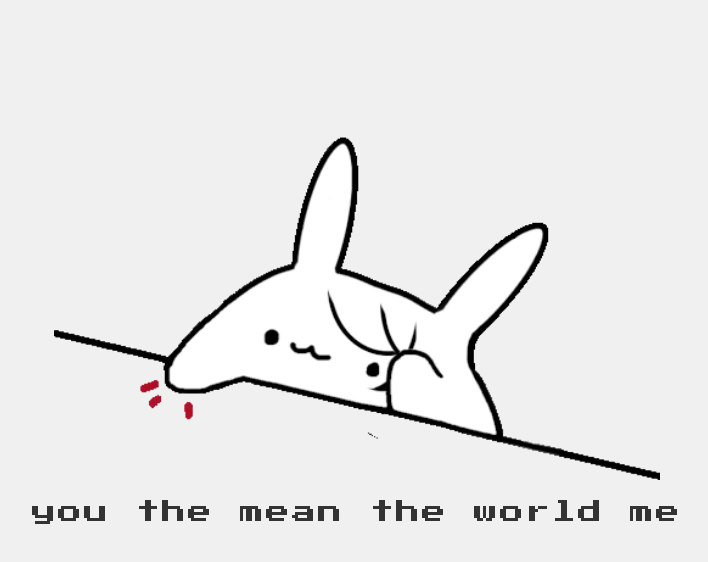
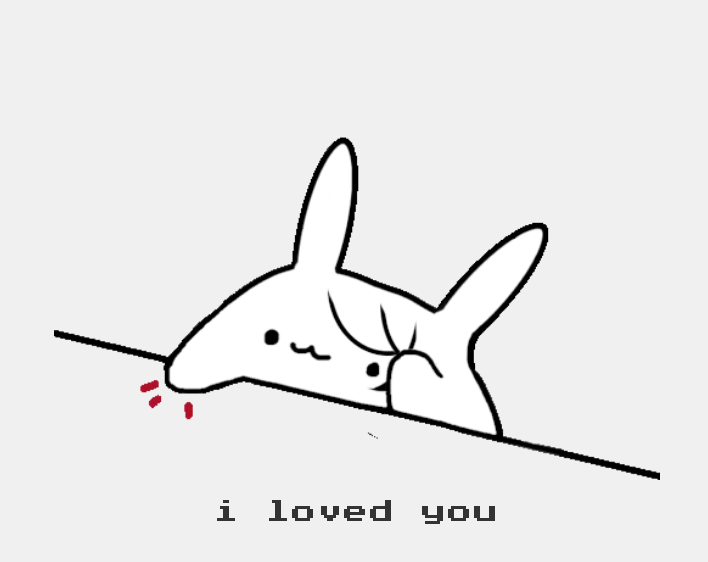
Before and after one commit to IrzanAkbar/randomweb, a plain HTML site: page index.html in a window 1280 px wide. Shown: the whole page, without its empty margins (283-991 px from the left). Drawn offline with Linux system fonts and the light colour scheme.

Commit message:
Update index.html

```diff
--- a/index.html
+++ b/index.html
@@ -1,7 +1,7 @@
 <!DOCTYPE html>
 <html>
 <head>
-	<title>Zan - you the mean the world me</title>
+	<title>Zan - Hat AI</title>
 	<style>
 		body {
 			background-color: #f0f0f0; /* light gray background */
@@ -48,7 +48,7 @@
 <body>
 	<div class="container">
 		<img src="cat.gif" alt="gif" class="gif">
-		<p class="text-below-gif">you the mean the world me</p>
+		<p class="text-below-gif">i loved you</p>
 	</div>
 </body>
 </html>
```
